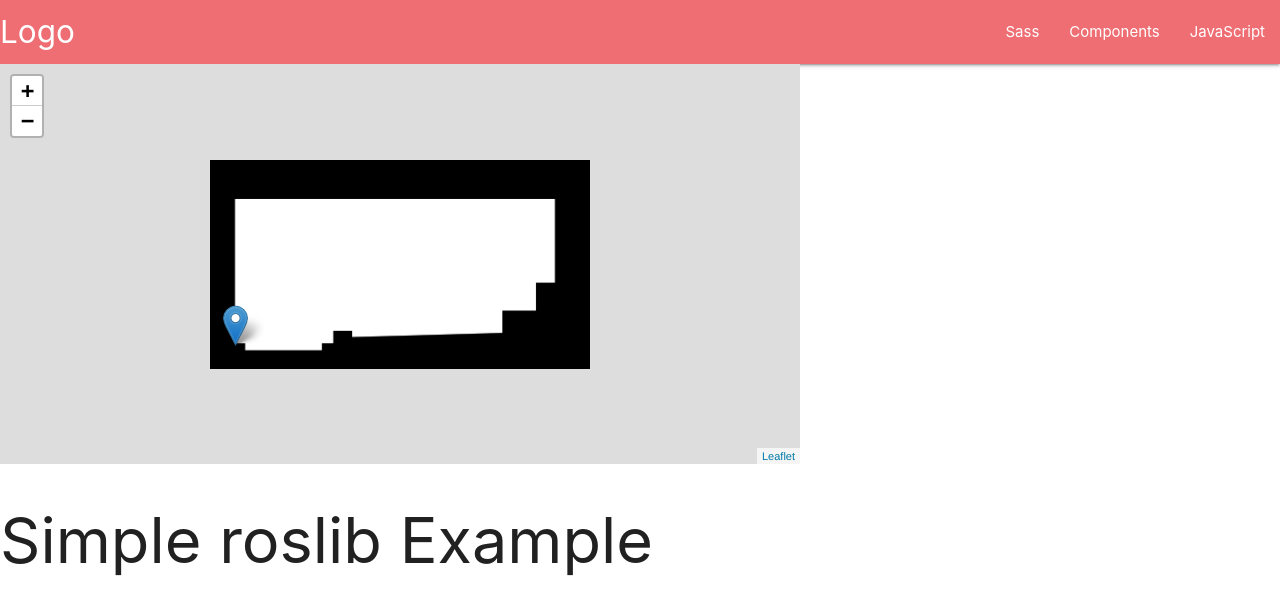
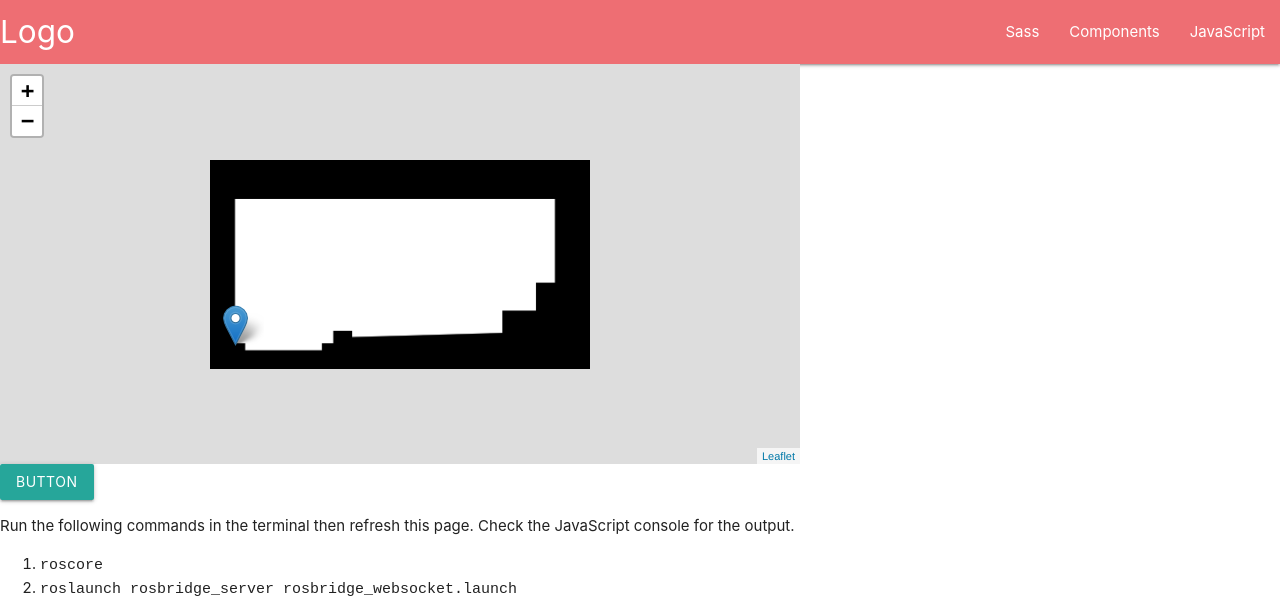
Before and after one commit to krNesland/eva, a plain HTML site: page index.html in a window 1280 px wide. Shown: the top 602 px of the page. Drawn offline with Linux system fonts and the light colour scheme.

Commit message:
add launch file, map and a button sending a message to move to a pre-defined position

```diff
--- a/index.html
+++ b/index.html
@@ -29,7 +29,8 @@
 
     <div id="map"></div>
 
-    <h1>Simple roslib Example</h1>
+    <a class="waves-effect waves-light btn" onclick="publishSetGoal()">button</a>
+
     <p>Run the following commands in the terminal then refresh this page. Check the JavaScript
         console for the output.</p>
     <ol>
--- a/js/send-nav-goal.js
+++ b/js/send-nav-goal.js
@@ -17,7 +17,7 @@ function publishGoal(latlng) {
         goal: {
             target_pose: {
                 header: {
-                    frame_id: "map"
+                    frame_id: "odom"
                 },
                 pose: {
                     position: {
@@ -41,39 +41,35 @@ function publishGoal(latlng) {
     navTopic.publish(navMsg);
 }
 
-/*
+// Pre-defined position.
+function publishSetGoal() {
+    console.log("Moving to pre-defined position.");
 
-// Subscribing to a Topic
-// ----------------------
+    // Then we create the payload to be published. The object we pas in to ros.
+    var navMsg = new ROSLIB.Message({
+        goal: {
+            target_pose: {
+                header: {
+                    frame_id: "odom"
+                },
+                pose: {
+                    position: {
+                        // Have to do some trickery with the axis.
+                        x: 1.0,
+                        y: -1.0,
+                        z: 0.0
+                    },
+                    orientation: {
+                        x: 0.0,
+                        y: 0.0,
+                        z: 0.0,
+                        w: 1.0
+                    }
+                }
+            }
+        }
+    });
 
-var listener = new ROSLIB.Topic({
-    ros : ros,
-    name : '/camera/rgb/image_raw',
-    messageType : 'sensor_msgs/Image'
-});
-
-const canvas = document.getElementById('camera');
-const ctx = canvas.getContext('2d');
-const arr = new Uint8ClampedArray(4*640*480);
-
-listener.subscribe(function(message) {
-    for (var i = 0; i < arr.length; i+=4) {
-        arr[i + 0] = 2*message.data.charCodeAt(i + 0);
-        arr[i + 1] = 2*message.data.charCodeAt(i + 1);
-        arr[i + 2] = 2*message.data.charCodeAt(i + 2);
-        arr[i + 3] = 255;
-    }
-
-    console.log(i);
-
-    var imageData = new ImageData(arr, 640, 480);
-    ctx.putImageData(imageData, 0, 0);
-
-    console.log(message.data.length);
-    console.log(message.data);
-
-    console.log(message.encoding);
-
-    listener.unsubscribe();
-});
-*/
+    // And finally, publish.
+    navTopic.publish(navMsg);
+}
```
Also changed, not shown: 5 other files.
